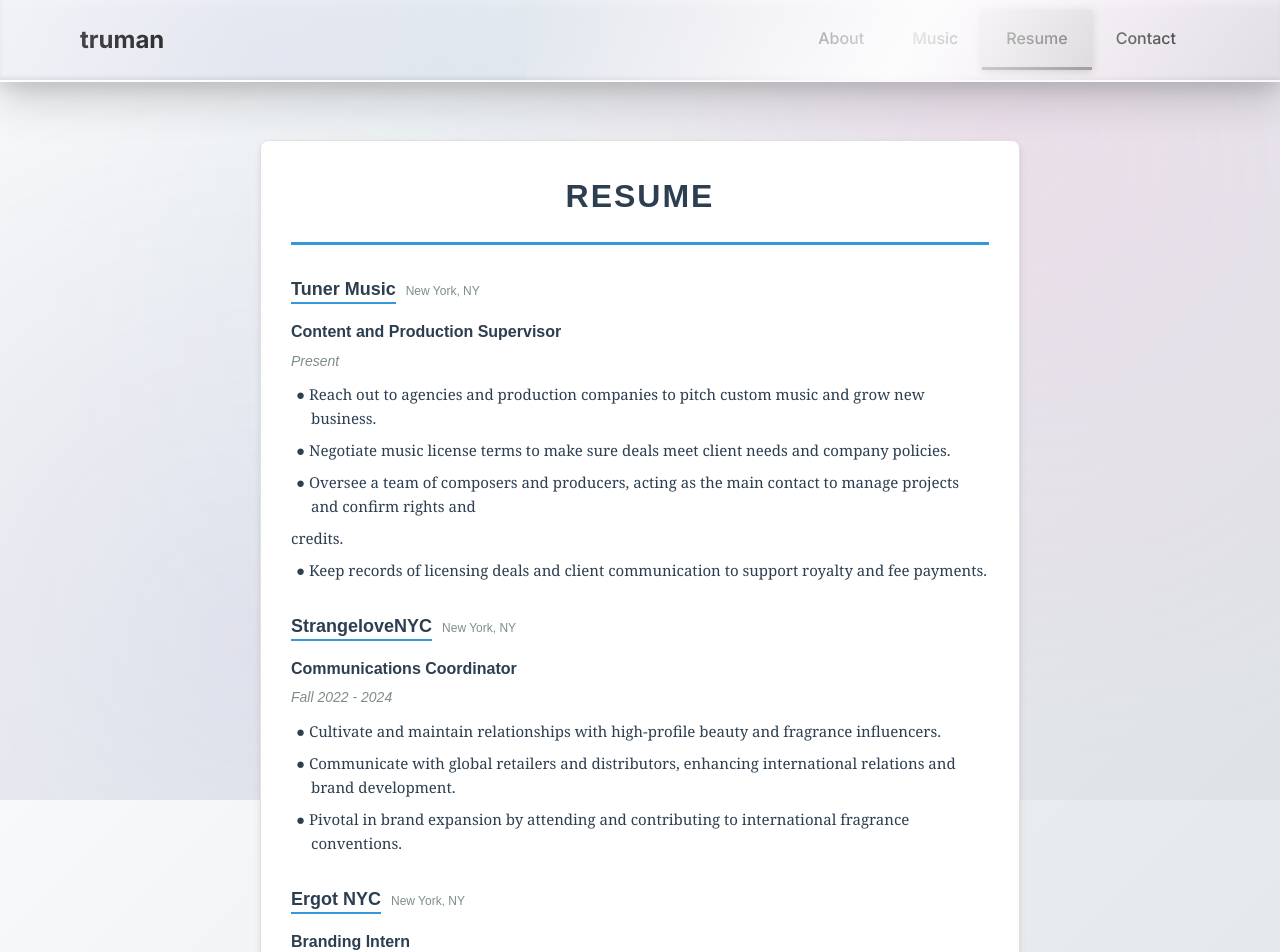
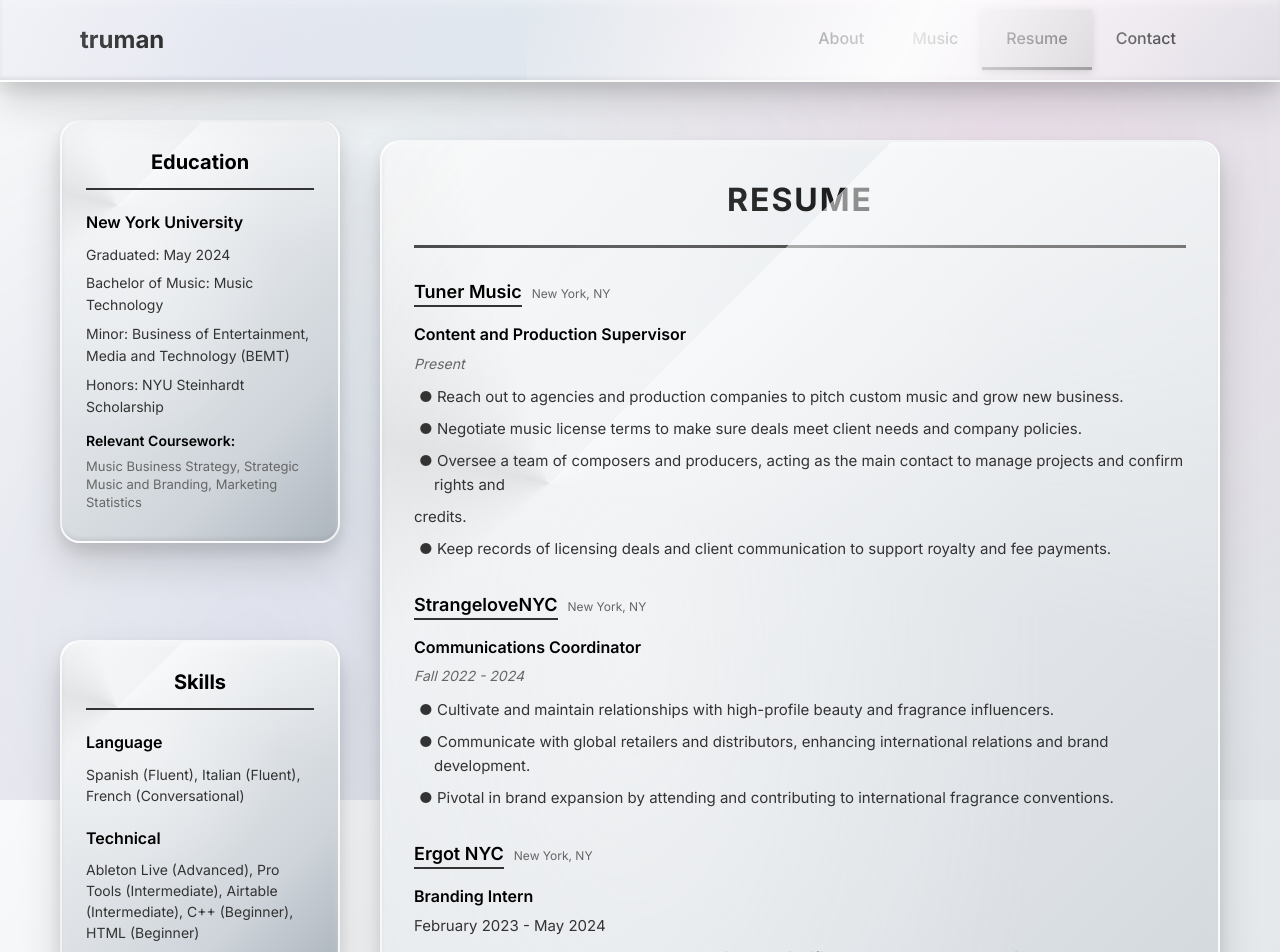
Before and after one commit to maxwharris/tgaynes-portfolio, a React (Create React App) app: page /resume in a window 1280 px wide. Shown: the top 952 px of the page. Built offline with nearby package versions, Linux system fonts and the light colour scheme.

Commit message:
Added Education and Skills sections to Resume page

```diff
--- a/src/App.css
+++ b/src/App.css
@@ -329,27 +329,79 @@
 
 /* Resume Page Styles */
 .resume-wrapper {
-  max-width: 800px;
+  max-width: 1200px;
   margin: 0 auto;
   padding: 20px;
+  position: relative;
 }
 
 .resume-text-container {
-  background: #fff;
-  border-radius: 8px;
-  padding: 30px;
-  box-shadow: 0 4px 6px rgba(0, 0, 0, 0.1);
-  border: 1px solid #e0e0e0;
+  background:
+    linear-gradient(135deg, #f8f9fa 0%, #e9ecef 25%, #dee2e6 50%, #ced4da 75%, #adb5bd 100%),
+    linear-gradient(135deg, #ffffff 0%, #f8f9fa 50%, #e9ecef 100%);
+  border-radius: 20px;
+  padding: 32px;
+  margin-bottom: 24px;
+  margin-left: 320px;
+  position: relative;
+  transition: all 0.4s ease;
+  overflow: hidden;
+  border: 2px solid rgba(255, 255, 255, 0.8);
+  min-height: 600px; /* Ensure enough height for floating */
+}
+
+/* Chrome surface reflection for resume container */
+.resume-text-container::before {
+  content: '';
+  position: absolute;
+  top: 0;
+  left: 0;
+  right: 0;
+  bottom: 0;
+  border-radius: 20px;
+  background:
+    conic-gradient(from 45deg at 20% 20%, rgba(255, 255, 255, 0.8) 0deg, transparent 60deg, transparent 180deg, rgba(0, 0, 0, 0.1) 240deg, transparent 300deg),
+    radial-gradient(ellipse at 30% 30%, rgba(255, 255, 255, 0.6) 0%, transparent 50%);
+  pointer-events: none;
+  opacity: 0.7;
+}
+
+/* Beveled edge effect for resume container */
+.resume-text-container::after {
+  content: '';
+  position: absolute;
+  top: -2px;
+  left: -2px;
+  right: -2px;
+  bottom: -2px;
+  border-radius: 22px;
+  background:
+    linear-gradient(135deg, rgba(255, 255, 255, 0.9) 0%, rgba(255, 255, 255, 0.3) 25%, transparent 50%, rgba(0, 0, 0, 0.1) 75%, rgba(0, 0, 0, 0.3) 100%);
+  z-index: -1;
+}
+
+/* Enhanced metallic shadow for resume container */
+.resume-text-container {
+  box-shadow:
+    0 20px 40px rgba(0, 0, 0, 0.15),
+    0 8px 16px rgba(0, 0, 0, 0.1),
+    0 4px 8px rgba(255, 255, 255, 0.3) inset,
+    0 2px 4px rgba(255, 255, 255, 0.2) inset,
+    0 -2px 4px rgba(0, 0, 0, 0.1) inset;
 }
 
 .resume-text {
-  font-family: 'Georgia', 'Times New Roman', serif;
+  font-family: 'Inter', -apple-system, BlinkMacSystemFont, 'Segoe UI', 'Roboto', 'Oxygen',
+    'Ubuntu', 'Cantarell', 'Fira Sans', 'Droid Sans', 'Helvetica Neue',
+    sans-serif;
   font-size: 16px;
   line-height: 1.6;
   color: #333;
   margin: 0;
   white-space: pre-wrap;
   word-wrap: break-word;
+  position: relative;
+  z-index: 1;
 }
 
 .resume-text-container h1,
@@ -358,8 +410,10 @@
 .resume-text-container h4,
 .resume-text-container h5,
 .resume-text-container h6 {
-  font-family: 'Arial', 'Helvetica', sans-serif;
-  color: #2c3e50;
+  font-family: 'Inter', -apple-system, BlinkMacSystemFont, 'Segoe UI', 'Roboto', 'Oxygen',
+    'Ubuntu', 'Cantarell', 'Fira Sans', 'Droid Sans', 'Helvetica Neue',
+    sans-serif;
+  color: #000;
   margin-top: 25px;
   margin-bottom: 10px;
   font-weight: 600;
@@ -376,12 +430,14 @@
   text-align: center;
   margin-bottom: 30px;
   padding-bottom: 20px;
-  border-bottom: 3px solid #3498db;
+  border-bottom: 3px solid #333;
 }
 
 .resume-header h1 {
-  font-family: 'Arial', 'Helvetica', sans-serif;
-  color: #2c3e50;
+  font-family: 'Inter', -apple-system, BlinkMacSystemFont, 'Segoe UI', 'Roboto', 'Oxygen',
+    'Ubuntu', 'Cantarell', 'Fira Sans', 'Droid Sans', 'Helvetica Neue',
+    sans-serif;
+  color: #000;
   font-size: 32px;
   font-weight: 700;
   margin: 0;
@@ -395,66 +451,78 @@
 }
 
 .company-name {
-  font-family: 'Arial', 'Helvetica', sans-serif;
-  color: #2c3e50;
+  font-family: 'Inter', -apple-system, BlinkMacSystemFont, 'Segoe UI', 'Roboto', 'Oxygen',
+    'Ubuntu', 'Cantarell', 'Fira Sans', 'Droid Sans', 'Helvetica Neue',
+    sans-serif;
+  color: #000;
   font-size: 18px;
   font-weight: 600;
   margin-top: 40px !important;
   margin-bottom: 5px !important;
-  border-bottom: 2px solid #3498db;
+  border-bottom: 2px solid #333;
   padding-bottom: 3px;
   display: inline;
 }
 
 .company-location {
-  font-family: 'Arial', 'Helvetica', sans-serif;
-  color: #34495e;
+  font-family: 'Inter', -apple-system, BlinkMacSystemFont, 'Segoe UI', 'Roboto', 'Oxygen',
+    'Ubuntu', 'Cantarell', 'Fira Sans', 'Droid Sans', 'Helvetica Neue',
+    sans-serif;
+  color: #666;
   font-size: 12px;
   font-weight: 400;
   margin-left: 10px;
-  color: #7f8c8d;
 }
 
 .job-title {
-  font-family: 'Arial', 'Helvetica', sans-serif;
-  color: #34495e;
+  font-family: 'Inter', -apple-system, BlinkMacSystemFont, 'Segoe UI', 'Roboto', 'Oxygen',
+    'Ubuntu', 'Cantarell', 'Fira Sans', 'Droid Sans', 'Helvetica Neue',
+    sans-serif;
+  color: #333;
   font-size: 16px;
   font-weight: 600;
   margin-top: 10px !important;
   margin-bottom: 5px !important;
-  color: #2980b9;
 }
 
 .job-dates {
-  font-family: 'Arial', 'Helvetica', sans-serif;
-  color: #7f8c8d;
+  font-family: 'Inter', -apple-system, BlinkMacSystemFont, 'Segoe UI', 'Roboto', 'Oxygen',
+    'Ubuntu', 'Cantarell', 'Fira Sans', 'Droid Sans', 'Helvetica Neue',
+    sans-serif;
+  color: #666;
   font-size: 14px;
   margin-bottom: 10px !important;
   font-style: italic;
 }
 
 .resume-bullet {
-  font-family: 'Georgia', 'Times New Roman', serif;
+  font-family: 'Inter', -apple-system, BlinkMacSystemFont, 'Segoe UI', 'Roboto', 'Oxygen',
+    'Ubuntu', 'Cantarell', 'Fira Sans', 'Droid Sans', 'Helvetica Neue',
+    sans-serif;
   font-size: 15px;
   line-height: 1.6;
-  color: #2c3e50;
+  color: #333;
   margin-bottom: 8px !important;
   margin-left: 20px;
   text-indent: -15px;
 }
 
 .resume-paragraph {
-  font-family: 'Georgia', 'Times New Roman', serif;
+  font-family: 'Inter', -apple-system, BlinkMacSystemFont, 'Segoe UI', 'Roboto', 'Oxygen',
+    'Ubuntu', 'Cantarell', 'Fira Sans', 'Droid Sans', 'Helvetica Neue',
+    sans-serif;
   font-size: 15px;
   line-height: 1.6;
-  color: #2c3e50;
+  color: #333;
   margin-bottom: 8px !important;
 }
 
 .loading, .error {
   text-align: center;
   padding: 40px;
-  font-family: 'Arial', 'Helvetica', sans-serif;
+  font-family: 'Inter', -apple-system, BlinkMacSystemFont, 'Segoe UI', 'Roboto', 'Oxygen',
+    'Ubuntu', 'Cantarell', 'Fira Sans', 'Droid Sans', 'Helvetica Neue',
+    sans-serif;
   font-size: 16px;
 }
 
@@ -469,14 +537,212 @@
   border: 1px solid #fecaca;
 }
 
+/* Education Section */
+.education-section {
+  position: absolute;
+  left: 20px;
+  top: 0;
+  width: 280px;
+  background:
+    linear-gradient(135deg, #f8f9fa 0%, #e9ecef 25%, #dee2e6 50%, #ced4da 75%, #adb5bd 100%),
+    linear-gradient(135deg, #ffffff 0%, #f8f9fa 50%, #e9ecef 100%);
+  border-radius: 20px;
+  padding: 24px;
+  border: 2px solid rgba(255, 255, 255, 0.8);
+  box-shadow:
+    0 20px 40px rgba(0, 0, 0, 0.15),
+    0 8px 16px rgba(0, 0, 0, 0.1),
+    0 4px 8px rgba(255, 255, 255, 0.3) inset,
+    0 2px 4px rgba(255, 255, 255, 0.2) inset,
+    0 -2px 4px rgba(0, 0, 0, 0.1) inset;
+  transition: all 0.4s ease;
+  z-index: 10;
+}
+
+.education-section::before {
+  content: '';
+  position: absolute;
+  top: 0;
+  left: 0;
+  right: 0;
+  bottom: 0;
+  border-radius: 20px;
+  background:
+    conic-gradient(from 45deg at 20% 20%, rgba(255, 255, 255, 0.8) 0deg, transparent 60deg, transparent 180deg, rgba(0, 0, 0, 0.1) 240deg, transparent 300deg),
+    radial-gradient(ellipse at 30% 30%, rgba(255, 255, 255, 0.6) 0%, transparent 50%);
+  pointer-events: none;
+  opacity: 0.7;
+}
+
+.education-title {
+  font-family: 'Inter', -apple-system, BlinkMacSystemFont, 'Segoe UI', 'Roboto', 'Oxygen',
+    'Ubuntu', 'Cantarell', 'Fira Sans', 'Droid Sans', 'Helvetica Neue',
+    sans-serif;
+  color: #000;
+  font-size: 20px;
+  font-weight: 700;
+  margin-bottom: 20px;
+  text-align: center;
+  border-bottom: 2px solid #333;
+  padding-bottom: 10px;
+  position: relative;
+  z-index: 1;
+}
+
+.education-content {
+  position: relative;
+  z-index: 1;
+}
+
+.school-name {
+  font-family: 'Inter', -apple-system, BlinkMacSystemFont, 'Segoe UI', 'Roboto', 'Oxygen',
+    'Ubuntu', 'Cantarell', 'Fira Sans', 'Droid Sans', 'Helvetica Neue',
+    sans-serif;
+  color: #000;
+  font-size: 16px;
+  font-weight: 600;
+  margin-bottom: 8px;
+  margin-top: 0;
+}
+
+.graduation, .degree, .minor, .honors {
+  font-family: 'Inter', -apple-system, BlinkMacSystemFont, 'Segoe UI', 'Roboto', 'Oxygen',
+    'Ubuntu', 'Cantarell', 'Fira Sans', 'Droid Sans', 'Helvetica Neue',
+    sans-serif;
+  color: #333;
+  font-size: 14px;
+  margin-bottom: 6px;
+  margin-top: 0;
+}
+
+.coursework-title {
+  font-family: 'Inter', -apple-system, BlinkMacSystemFont, 'Segoe UI', 'Roboto', 'Oxygen',
+    'Ubuntu', 'Cantarell', 'Fira Sans', 'Droid Sans', 'Helvetica Neue',
+    sans-serif;
+  color: #000;
+  font-size: 14px;
+  font-weight: 600;
+  margin-top: 12px;
+  margin-bottom: 4px;
+}
+
+.courses {
+  font-family: 'Inter', -apple-system, BlinkMacSystemFont, 'Segoe UI', 'Roboto', 'Oxygen',
+    'Ubuntu', 'Cantarell', 'Fira Sans', 'Droid Sans', 'Helvetica Neue',
+    sans-serif;
+  color: #666;
+  font-size: 13px;
+  margin-bottom: 6px;
+  line-height: 1.4;
+  margin-top: 0;
+}
+
+/* Skills Section */
+.skills-section {
+  position: absolute;
+  left: 20px;
+  top: 520px; /* Position below education section */
+  width: 280px;
+  background:
+    linear-gradient(135deg, #f8f9fa 0%, #e9ecef 25%, #dee2e6 50%, #ced4da 75%, #adb5bd 100%),
+    linear-gradient(135deg, #ffffff 0%, #f8f9fa 50%, #e9ecef 100%);
+  border-radius: 20px;
+  padding: 24px;
+  border: 2px solid rgba(255, 255, 255, 0.8);
+  box-shadow:
+    0 20px 40px rgba(0, 0, 0, 0.15),
+    0 8px 16px rgba(0, 0, 0, 0.1),
+    0 4px 8px rgba(255, 255, 255, 0.3) inset,
+    0 2px 4px rgba(255, 255, 255, 0.2) inset,
+    0 -2px 4px rgba(0, 0, 0, 0.1) inset;
+  transition: all 0.4s ease;
+  z-index: 10;
+}
+
+.skills-section::before {
+  content: '';
+  position: absolute;
+  top: 0;
+  left: 0;
+  right: 0;
+  bottom: 0;
+  border-radius: 20px;
+  background:
+    conic-gradient(from 45deg at 20% 20%, rgba(255, 255, 255, 0.8) 0deg, transparent 60deg, transparent 180deg, rgba(0, 0, 0, 0.1) 240deg, transparent 300deg),
+    radial-gradient(ellipse at 30% 30%, rgba(255, 255, 255, 0.6) 0%, transparent 50%);
+  pointer-events: none;
+  opacity: 0.7;
+}
+
+.skills-title {
+  font-family: 'Inter', -apple-system, BlinkMacSystemFont, 'Segoe UI', 'Roboto', 'Oxygen',
+    'Ubuntu', 'Cantarell', 'Fira Sans', 'Droid Sans', 'Helvetica Neue',
+    sans-serif;
+  color: #000;
+  font-size: 20px;
+  font-weight: 700;
+  margin-bottom: 20px;
+  text-align: center;
+  border-bottom: 2px solid #333;
+  padding-bottom: 10px;
+  position: relative;
+  z-index: 1;
+}
+
+.skills-content {
+  position: relative;
+  z-index: 1;
+}
+
+.skill-category {
+  margin-bottom: 20px;
+}
+
+.skill-category:last-child {
+  margin-bottom: 0;
+}
+
+.skill-category-title {
+  font-family: 'Inter', -apple-system, BlinkMacSystemFont, 'Segoe UI', 'Roboto', 'Oxygen',
+    'Ubuntu', 'Cantarell', 'Fira Sans', 'Droid Sans', 'Helvetica Neue',
+    sans-serif;
+  color: #000;
+  font-size: 16px;
+  font-weight: 600;
+  margin-bottom: 8px;
+  margin-top: 0;
+}
+
+.skill-items {
+  font-family: 'Inter', -apple-system, BlinkMacSystemFont, 'Segoe UI', 'Roboto', 'Oxygen',
+    'Ubuntu', 'Cantarell', 'Fira Sans', 'Droid Sans', 'Helvetica Neue',
+    sans-serif;
+  color: #333;
+  font-size: 14px;
+  margin: 0;
+  line-height: 1.5;
+}
+
 /* Responsive design for resume */
 @media (max-width: 768px) {
   .resume-wrapper {
     padding: 15px;
   }
 
+  .education-section {
+    position: static;
+    width: 100%;
+    margin-bottom: 20px;
+  }
+
+  .skills-section {
+    position: static;
+    width: 100%;
+    margin-bottom: 20px;
+  }
+
   .resume-text-container {
-    padding: 20px;
+    margin-left: 0;
   }
 
   .resume-text {
--- a/src/index.css
+++ b/src/index.css
@@ -454,6 +454,7 @@
   border-radius: 50px; /* Oval shape */
   margin-bottom: 16px;
   box-shadow: 0 4px 12px rgba(0, 0, 0, 0.1);
+  max-width: 400px;
 }
 
 .section-item .section-title {
--- a/src/pages/Contact.js
+++ b/src/pages/Contact.js
@@ -119,7 +119,7 @@
                 <div className="contact-icon">✉️</div>
                 <div className="contact-details">
                   <div className="contact-label">Email</div>
-                  <div className="contact-value">your.email@example.com</div>
+                  <div className="contact-value">trumangaynes@gmail.com</div>
                 </div>
               </div>
 
@@ -127,7 +127,7 @@
                 <div className="contact-icon">📱</div>
                 <div className="contact-details">
                   <div className="contact-label">Phone</div>
-                  <div className="contact-value">+1 (555) 123-4567</div>
+                  <div className="contact-value">+1 (310) 975-4896</div>
                 </div>
               </div>
 
--- a/src/pages/Home.js
+++ b/src/pages/Home.js
@@ -80,10 +80,10 @@
         </div>
 
         <div className="video-showcase">
+          <div className="portfolio-video">
             <iframe
-            src="https://www.youtube.com/embed/P3wJe6OwCRM"
+              src="https://www.youtube.com/embed/xdTu_gU24_I"
               title="Portfolio Video"
-            className="portfolio-video"
               frameBorder="0"
               allow="accelerometer; autoplay; clipboard-write; encrypted-media; gyroscope; picture-in-picture"
               allowFullScreen
@@ -91,6 +91,7 @@
           </div>
         </div>
       </div>
+    </div>
   );
 }
 
--- a/src/pages/Resume.js
+++ b/src/pages/Resume.js
@@ -58,6 +58,34 @@
 
 
       <div className="resume-wrapper">
+        <div className="education-section">
+          <h2 className="education-title">Education</h2>
+          <div className="education-content">
+            <h3 className="school-name">New York University</h3>
+            <p className="graduation">Graduated: May 2024</p>
+            <p className="degree">Bachelor of Music: Music Technology</p>
+            <p className="minor">Minor: Business of Entertainment, Media and Technology (BEMT)</p>
+            <p className="honors">Honors: NYU Steinhardt Scholarship</p>
+            <div className="coursework">
+              <p className="coursework-title">Relevant Coursework:</p>
+              <p className="courses">Music Business Strategy, Strategic Music and Branding, Marketing Statistics</p>
+            </div>
+          </div>
+        </div>
+
+        <div className="skills-section">
+          <h2 className="skills-title">Skills</h2>
+          <div className="skills-content">
+            <div className="skill-category">
+              <h3 className="skill-category-title">Language</h3>
+              <p className="skill-items">Spanish (Fluent), Italian (Fluent), French (Conversational)</p>
+            </div>
+            <div className="skill-category">
+              <h3 className="skill-category-title">Technical</h3>
+              <p className="skill-items">Ableton Live (Advanced), Pro Tools (Intermediate), Airtable (Intermediate), C++ (Beginner), HTML (Beginner)</p>
+            </div>
+          </div>
+        </div>
 
         <div className="resume-text-container">
           <div className="resume-header">
```
Lines whose indentation alone changed are shown as unchanged.
